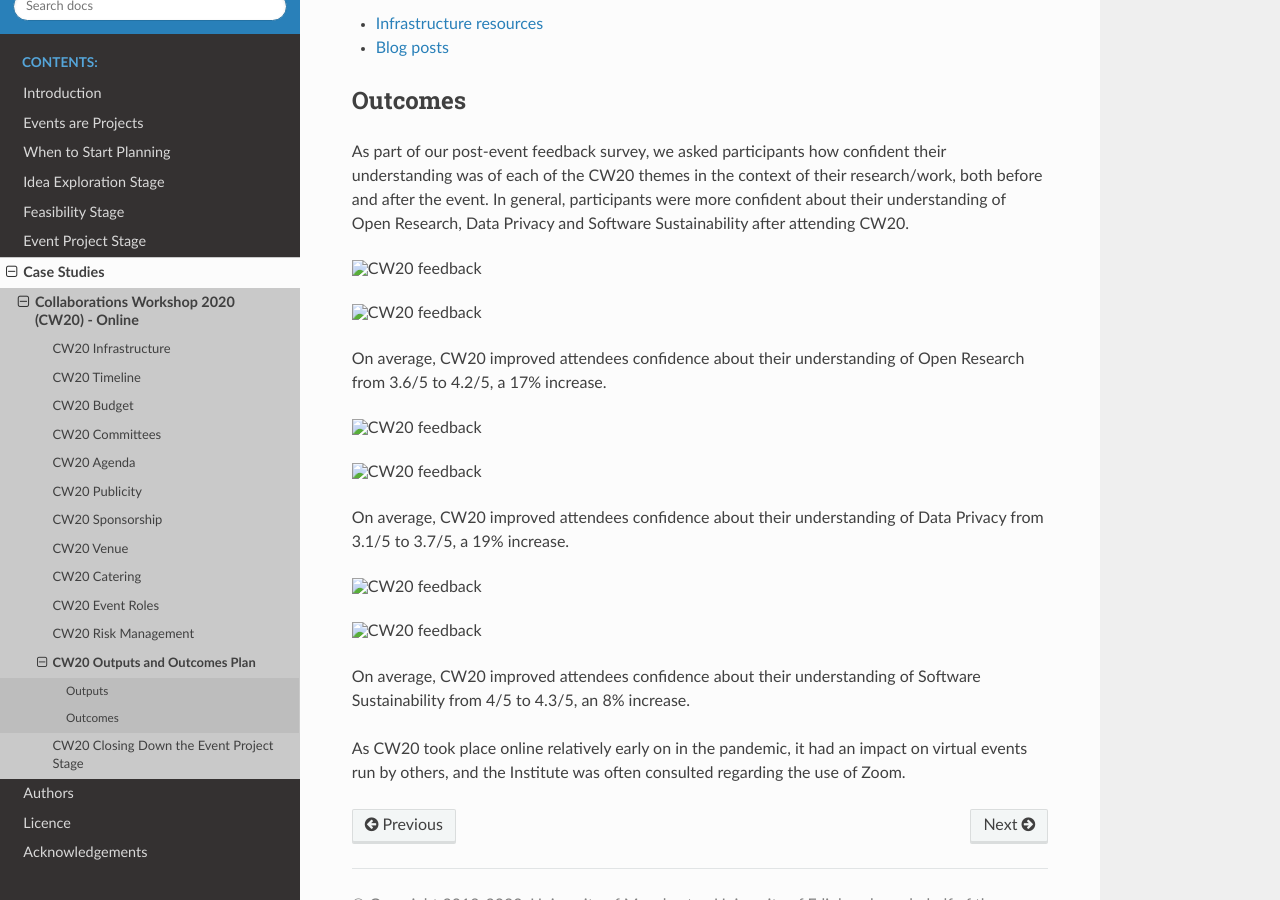
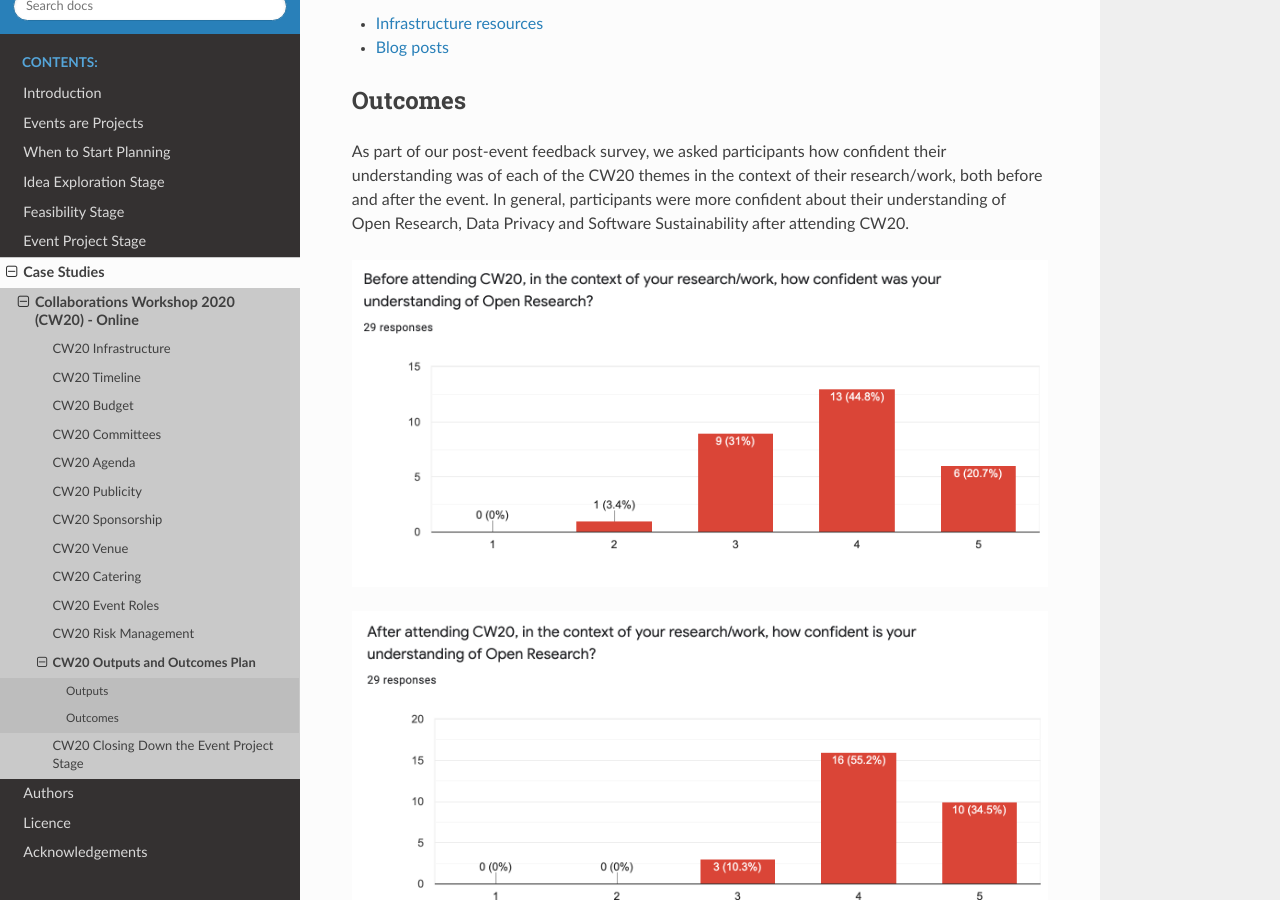
Before and after one commit to softwaresaved/event-organisation-guide, a Sphinx documentation site: the page built from docs/eog/case-studies/cw20/outputs-and-outcomes-plan.rst, in a window 1280 px wide and 900 px high, scrolled down 492 px. Built offline with Sphinx 7.4.7 and the Read the Docs theme 2.0.0, drawn with Linux system fonts in a browser that asks for light colours.

Commit message:
eog has it's own img folder now and each casestudy has it's own img folder now

```diff
--- a/docs/eog/case-studies/cw20/cw20.rst
+++ b/docs/eog/case-studies/cw20/cw20.rst
@@ -15,7 +15,7 @@ CW is a highly interactive event with around 80-100 participants, and is designe
 
 Here is how we did it. Note, the case study takes place just before our decision to go online and covers the steps in the Event Project Stage of the main EOG. We do not go into details about the face to face CW20 event that was planned. The case study runs until the resources after the workshop are were made available.
 
-.. figure:: ../img/CW20_group_photo.png
+.. figure:: img/CW20_group_photo.png
   :alt: CW20 group photo
 
 .. toctree::
--- a/docs/eog/case-studies/cw20/outputs-and-outcomes-plan.rst
+++ b/docs/eog/case-studies/cw20/outputs-and-outcomes-plan.rst
@@ -29,26 +29,26 @@ Outcomes
 As part of our post-event feedback survey, we asked participants how confident their understanding was of each of the CW20 themes in the context of their research/work, both before and after the event.
 In general, participants were more confident about their understanding of Open Research, Data Privacy and Software Sustainability after attending CW20.
 
-.. figure:: ../img/CW20_OpenResearchBefore.png
+.. figure:: img/CW20_OpenResearchBefore.png
   :alt: CW20 feedback
 
-.. figure:: ../img/CW20_OpenResearchAfter.png
+.. figure:: img/CW20_OpenResearchAfter.png
   :alt: CW20 feedback
 
 On average, CW20 improved attendees confidence about their understanding of Open Research from 3.6/5 to 4.2/5, a 17% increase.
 
-.. figure:: ../img/CW20_DataPrivacyBefore.png
+.. figure:: img/CW20_DataPrivacyBefore.png
   :alt: CW20 feedback
 
-.. figure:: ../img/CW20_DataPrivacyAfter.png
+.. figure:: img/CW20_DataPrivacyAfter.png
   :alt: CW20 feedback
 
 On average, CW20 improved attendees confidence about their understanding of Data Privacy from 3.1/5 to 3.7/5, a 19% increase.
 
-.. figure:: ../img/CW20_SoftwareSustainabilityBefore.png
+.. figure:: img/CW20_SoftwareSustainabilityBefore.png
   :alt: CW20 feedback
 
-.. figure:: ../img/CW20_SoftwareSustainabilityAfter.png
+.. figure:: img/CW20_SoftwareSustainabilityAfter.png
   :alt: CW20 feedback
 
 On average, CW20 improved attendees confidence about their understanding of Software Sustainability from 4/5 to 4.3/5, an 8% increase.
--- a/docs/eog/case-studies/cw20/risk-management.rst
+++ b/docs/eog/case-studies/cw20/risk-management.rst
@@ -69,7 +69,7 @@ We asked participants what their preferred course of action would be for CW20 in
 
 We received 48 responses, with 37.5% indicating to carry on as planned with the event in person, 47.9% indicating to move event fully online and 14.6% indicating to cancel the event outright.
 
-.. figure:: ../img/CW20_participant_input.png
+.. figure:: img/CW20_participant_input.png
   :alt: CW20 Participant Input
 
 It was clear that participants preferred to not travel and attend the event in person.
--- a/docs/eog/eps-risk-management-assessment.rst
+++ b/docs/eog/eps-risk-management-assessment.rst
@@ -10,7 +10,7 @@ several categories on a low - high scale, for example:
 - medium risk - the risk needs to be addressed and mitigation strategy put in place;
 - high risk - the risk is critical and may have an adverse effect on your event and stakeholders; you may even have to rethink if the event should go ahead.
 
-.. figure:: ../img/risk-assessment-graph.png
+.. figure:: img/risk-assessment-graph.png
   :alt: Risk assessment chart
 
 You can decide for yourself where to draw the boundaries between the risk categories on your risk chart. It is also OK to classify your risks on a more
@@ -18,7 +18,7 @@ fine-grained scale, e.g. low, medium, high, extreme - based on your
 individual risk assessment. For example, consider the following risk assessment matrix (obtained from `Wikipedia
 Commons <https://commons.wikimedia.org/wiki/File:IC-Risk-Assessment-Matrix-Template.jpg>`_ under CC BY-SA 4.0 licence).
 
-.. figure:: ../img/536px-IC-Risk-Assessment-Matrix-Template.jpg
+.. figure:: img/536px-IC-Risk-Assessment-Matrix-Template.jpg
   :alt: Risk assessment matrix
 
 For events such as the Collaborations Workshop (`CW <https://www.software.ac.uk/programmes-and-events/collaborations-workshops>`_ ) or Carpentry Connect (`CC <https://software.ac.uk/ccmcr19>`_), we typically look at the following risk aspects:
```
Also changed, not shown: docs/eog/case-studies/cw20/img/CW20_DataPrivacyAfter.png (renamed from docs/img/CW20_DataPrivacyAfter.png), docs/eog/case-studies/cw20/img/CW20_DataPrivacyBefore.png (renamed from docs/img/CW20_DataPrivacyBefore.png), docs/eog/case-studies/cw20/img/CW20_OpenResearchAfter.png (renamed from docs/img/CW20_OpenResearchAfter.png), docs/eog/case-studies/cw20/img/CW20_OpenResearchBefore.png (renamed from docs/img/CW20_OpenResearchBefore.png), docs/eog/case-studies/cw20/img/CW20_SoftwareSustainabilityAfter.png (renamed from docs/img/CW20_SoftwareSustainabilityAfter.png), docs/eog/case-studies/cw20/img/CW20_SoftwareSustainabilityBefore.png (renamed from docs/img/CW20_SoftwareSustainabilityBefore.png), docs/eog/case-studies/cw20/img/CW20_participant_input.png (renamed from docs/img/CW20_participant_input.png), docs/eog/img/536px-IC-Risk-Assessment-Matrix-Template.jpg (renamed from docs/img/536px-IC-Risk-Assessment-Matrix-Template.jpg), docs/eog/img/ImpactProbabilityMatrix.jpg (renamed from docs/img/ImpactProbabilityMatrix.jpg), docs/eog/img/risk-assessment-graph.png (renamed from docs/img/risk-assessment-graph.png), 2 other files.
